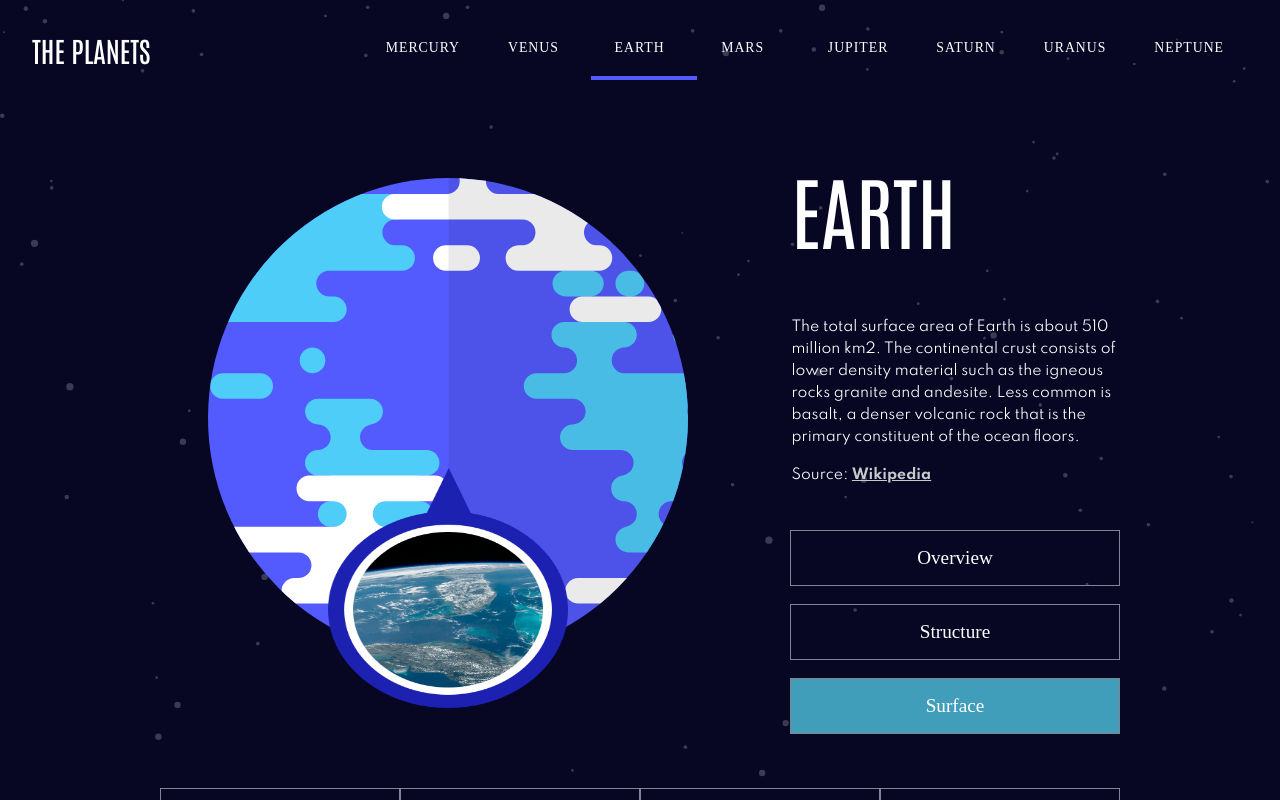
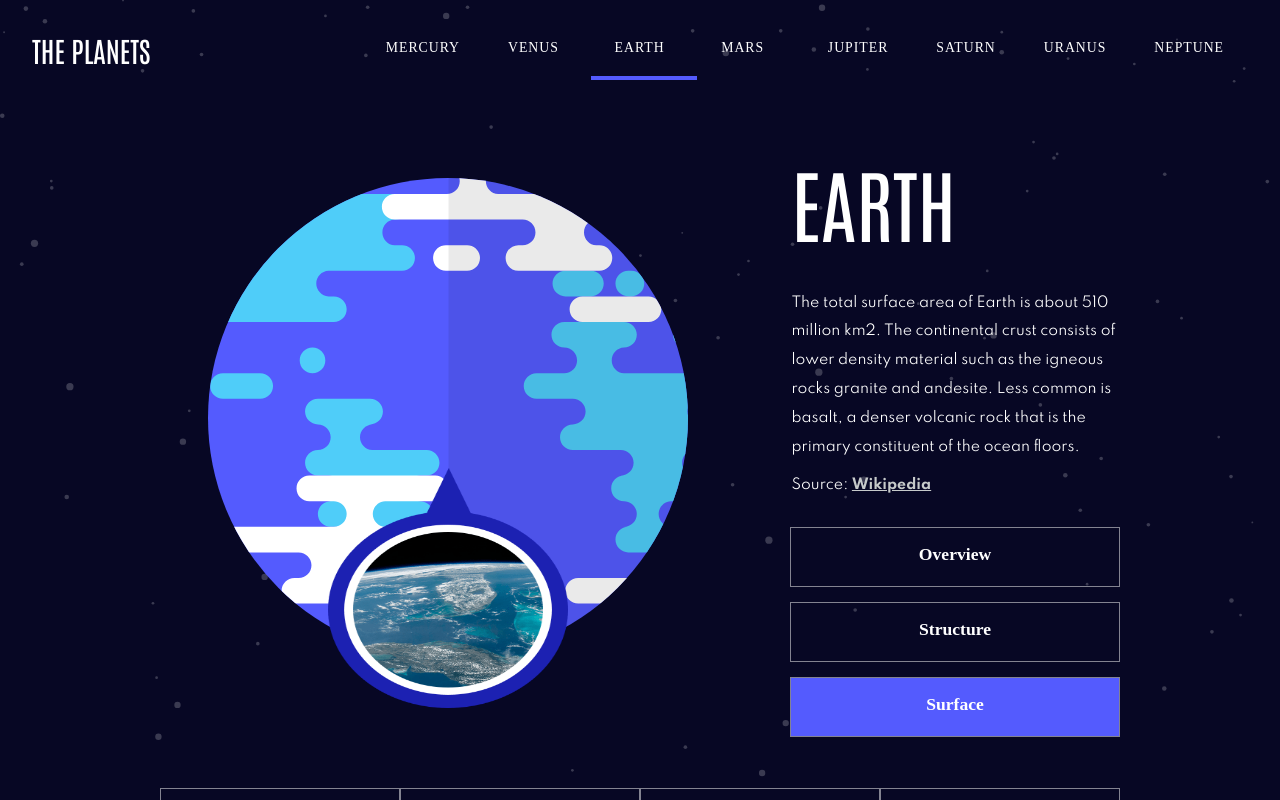
Before and after one commit to stevenabaco/planets-fact-site-reactjs, a React (Create React App) app: page /earth in a window 1280 px wide. Both pictures are taken after a click on the label "Surface". Shown: the top 800 px of the page. Built offline with nearby package versions, Linux system fonts and the light colour scheme; the HTML template or start-up script is replaced by a standard one.

Commit message:
Fine tune UI and animations ready for 1st deployment

```diff
--- a/src/components/Navbar/Navbar.css
+++ b/src/components/Navbar/Navbar.css
@@ -123,7 +123,7 @@
 	cursor: pointer;
 }
 
-@media only screen and (min-width: 768px) {
+@media only screen and (min-width: 891px) {
 		/* Planet Hover Effects */
 	#mercury:hover {
 		border-bottom: 4px solid var(--color-Mercury);
--- a/src/components/Planets/Planet.css
+++ b/src/components/Planets/Planet.css
@@ -105,21 +105,89 @@
 	padding: 10px;
 	border-bottom: 5px solid transparent;
 	cursor: pointer;
+	font-weight: 700;
 }
 
-/* Add blue border to label on focus */
-#radio__toolbar input[type='radio']:focus + label {
-	border-bottom: 5px solid var(--color-12);
+/* Add bottom border to label on focus based on Planet selected */
+#radio__toolbar input[type='radio']:focus + label.Mercury {
+	border-bottom: 5px solid var(--Mercury);
+}
+#radio__toolbar input[type='radio']:focus + label.Venus {
+	border-bottom: 5px solid var(--Venus);
+}
+#radio__toolbar input[type='radio']:focus + label.Earth {
+	border-bottom: 5px solid var(--Earth);
+}
+#radio__toolbar input[type='radio']:focus + label.Mars {
+	border-bottom: 5px solid var(--Mars);
+}
+#radio__toolbar input[type='radio']:focus + label.Jupiter {
+	border-bottom: 5px solid var(--Jupiter);
+}
+#radio__toolbar input[type='radio']:focus + label.Saturn {
+	border-bottom: 5px solid var(--Saturn);
+}
+#radio__toolbar input[type='radio']:focus + label.Uranus {
+	border-bottom: 5px solid var(--Uranus);
+}
+#radio__toolbar input[type='radio']:focus + label.Neptune {
+	border-bottom: 5px solid var(--Neptune);
 }
 
-/* Add hover effect for radio label */
-#radio__toolbar label:hover {
-	border-bottom: 2px solid var(--color-12);
+
+/* Add hover effect for radio labels bosed on Planet (using classes) */
+
+#radio__toolbar label.Mercury:hover {
+	border-bottom: 5px solid var(--color-Mercury);
+}
+#radio__toolbar label.Venus:hover {
+	border-bottom: 5px solid var(--color-Venus);
+}
+#radio__toolbar label.Earth:hover {
+	border-bottom: 5px solid var(--color-Earth);
+}
+#radio__toolbar label.Mars:hover {
+	border-bottom: 5px solid var(--color-Mars);
+}
+#radio__toolbar label.Jupiter:hover {
+	border-bottom: 5px solid var(--color-Jupiter);
+}
+#radio__toolbar label.Saturn:hover {
+	border-bottom: 5px solid var(--color-Saturn);
+}
+#radio__toolbar label.Uranus:hover {
+	border-bottom: 5px solid var(--color-Uranus);
+}
+#radio__toolbar label.Neptune:hover {
+	border-bottom: 5px solid var(--color-Neptune);
 }
 
-#radio__toolbar input[type='radio']:checked + label {
-	border-bottom: 3px solid var(--color-12);
+/* Add bottom border on selected based on Planet (using classes) */
+#radio__toolbar input[type='radio']:checked + label.Mercury {
+	border-bottom: 5px solid var(--color-Mercury);
 }
+#radio__toolbar input[type='radio']:checked + label.Venus {
+	border-bottom: 5px solid var(--color-Venus);
+}
+#radio__toolbar input[type='radio']:checked + label.Earth {
+	border-bottom: 5px solid var(--color-Earth);
+}
+#radio__toolbar input[type='radio']:checked + label.Mars {
+	border-bottom: 5px solid var(--color-Mars);
+}
+#radio__toolbar input[type='radio']:checked + label.Jupiter {
+	border-bottom: 5px solid var(--color-Jupiter);
+}
+#radio__toolbar input[type='radio']:checked + label.Saturn {
+	border-bottom: 5px solid var(--color-Saturn);
+}
+#radio__toolbar input[type='radio']:checked + label.Uranus {
+	border-bottom: 5px solid var(--color-Uranus);
+}
+#radio__toolbar input[type='radio']:checked + label.Neptune {
+	border-bottom: 5px solid var(--color-Neptune);
+}
+
 
 /* SHARED CLASSES */
 .flex {
@@ -138,7 +206,55 @@
 	color: white;
 }
 
-@media only screen and (min-width: 768px) {
+/* Create Fade effect for images */
+
+.fade-in {
+  animation: fadeIn ease 1s;
+  -webkit-animation: fadeIn ease 1s;
+  -moz-animation: fadeIn ease 1s;
+  -o-animation: fadeIn ease 1s;
+  -ms-animation: fadeIn ease 1s;
+}
+
+@keyframes fadeIn {
+  0% {
+    opacity:0;
+  }
+  100% {
+    opacity:1;
+  }
+}
+
+@-moz-keyframes fadeIn {
+  0% {
+    opacity:0;
+  }
+  100% {
+    opacity:1;
+  }
+}
+
+@-webkit-keyframes fadeIn {
+  0% {
+    opacity:0;
+  }
+  100% {
+    opacity:1;
+  }
+}
+
+@-o-keyframes fadeIn {
+  0% {
+    opacity:0;
+  }
+  100% {
+    opacity:1;
+  }
+}
+
+
+
+@media only screen and (min-width: 891px) {
 
 	#planet__wrapper {
 		padding: 10rem 2rem;
@@ -174,13 +290,13 @@
 	#planet__content {
 		order: 2;
 		width: 327px;
-		height: 235px;
+		min-height: 327px;
 		margin: 0.1rem;
 		text-align: left;
 		flex-direction: column;
 		justify-content: space-evenly;
 		font-family: 'Spartan', sans-serif;
-		font-size: 11px;
+		font-size: 1rem;
 		line-height: 22px;
 		flex-basis: 40%;
 		align-items: baseline;
@@ -192,6 +308,10 @@
 		font-size: 48px;
 		font-weight: 400;
 		margin-bottom: 2rem;
+	}
+
+	#planet__content p {
+		line-height: 1.8rem;
 	}
 
 	#radio__toolbar {
@@ -206,21 +326,47 @@
 	#radio__toolbar label {
 		width: 100%;
 		height: 100%;
-		border-bottom: none;
+		border-bottom: 5px solid transparent;
 		padding: 1rem;
 	}
 
-	/* START hover effect for radio label */
-	#radio__toolbar label:hover {
-		background-color: var(--color-5);
-		border-bottom: none;
-	}
+/* Add bottom border on selected based on Planet (using classes) */
 
-	#radio__toolbar input[type='radio']:checked + label {
-		background-color: var(--color-5);
-		border-bottom: none;
-	}
-	/* END hover effect for radio label */
+#radio__toolbar input[type='radio'] + label {
+	font-size: 1.1rem;
+}
+
+#radio__toolbar input[type='radio']:checked + label.Mercury {
+	background-color: var(--color-Mercury);
+	color: black;
+	font-weight: 700;
+}
+#radio__toolbar input[type='radio']:checked + label.Venus {
+background-color: var(--color-Venus);
+color: black;
+}
+#radio__toolbar input[type='radio']:checked + label.Earth {
+background-color: var(--color-Earth);
+}
+#radio__toolbar input[type='radio']:checked + label.Mars {
+background-color: var(--color-Mars);
+}
+#radio__toolbar input[type='radio']:checked + label.Jupiter {
+background-color: var(--color-Jupiter);
+color: black;
+}
+#radio__toolbar input[type='radio']:checked + label.Saturn {
+	background-color: var(--color-Saturn);
+	color: black;
+}
+#radio__toolbar input[type='radio']:checked + label.Uranus {
+	background-color: var(--color-Uranus);
+	color: black;
+}
+#radio__toolbar input[type='radio']:checked + label.Neptune {
+	background-color: var(--color-Neptune);
+}
+
 
 	.categorySelector {
 		border: 1px solid var(--color-4);
@@ -321,6 +467,7 @@
 		font-size: 1.2rem;
 	}
 
+
 .planet__facts.flex {
 	max-width: 20.5rem;
 }
--- a/src/components/Planets/Planet.js
+++ b/src/components/Planets/Planet.js
@@ -16,7 +16,6 @@ function Planet() {
 							({ id, name, label, value, valueimg, defaultChecked }) => (
 								<div className='categorySelector' key={id}>
 									<form>
-
 										<input
 											type='radio'
 											key={id}
@@ -32,8 +31,9 @@ function Planet() {
 											tabIndex={+id}
 											checked={context.category === label}
 										/>
-											<label htmlFor={id}>{label}</label>
-
+										<label htmlFor={id} className={context.currentPlanet}>
+											{label}
+										</label>
 									</form>
 								</div>
 							)
@@ -49,6 +49,7 @@ function Planet() {
 								/>
 								<img
 									id='surface__img'
+									className='fade-in'
 									src={context.data[context.planetIndex].images.geology}
 									alt={context.currentPlanet}
 								/>
@@ -57,11 +58,13 @@ function Planet() {
 							<img
 								src={context.data[context.planetIndex].images.internal}
 								alt={context.data[context.planetIndex].name}
+								className='fade-in'
 							/>
 						) : (
 							<img
 								src={context.data[context.planetIndex].images.planet}
 								alt={context.data[context.planetIndex].name}
+								className='fade-in'
 							/>
 						)}
 					</div>
@@ -71,7 +74,7 @@ function Planet() {
 							<div>
 								<p>
 									{context.category === 'Overview' &&
-										context.data[2].overview.content}
+										context.data[context.planetIndex].overview.content}
 								</p>
 							</div>
 						}
```
Lines whose indentation alone changed are shown as unchanged.
